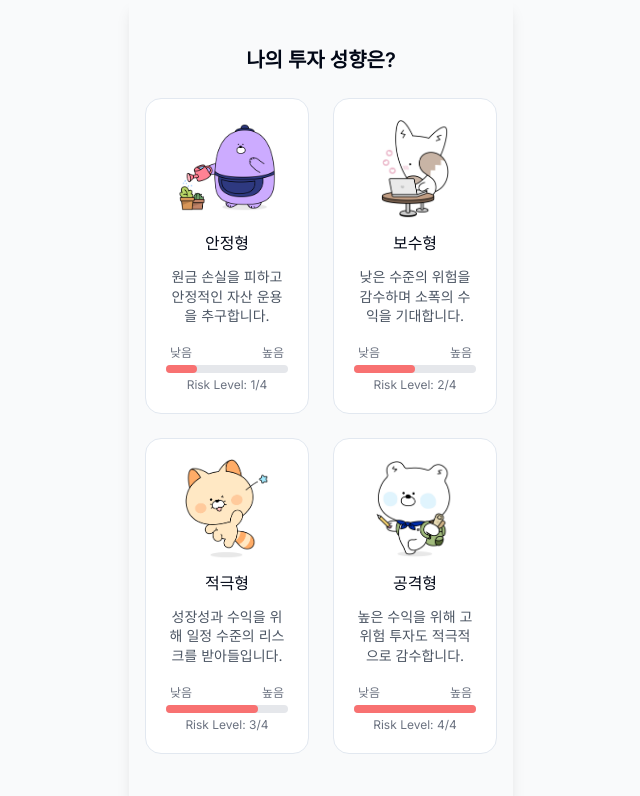
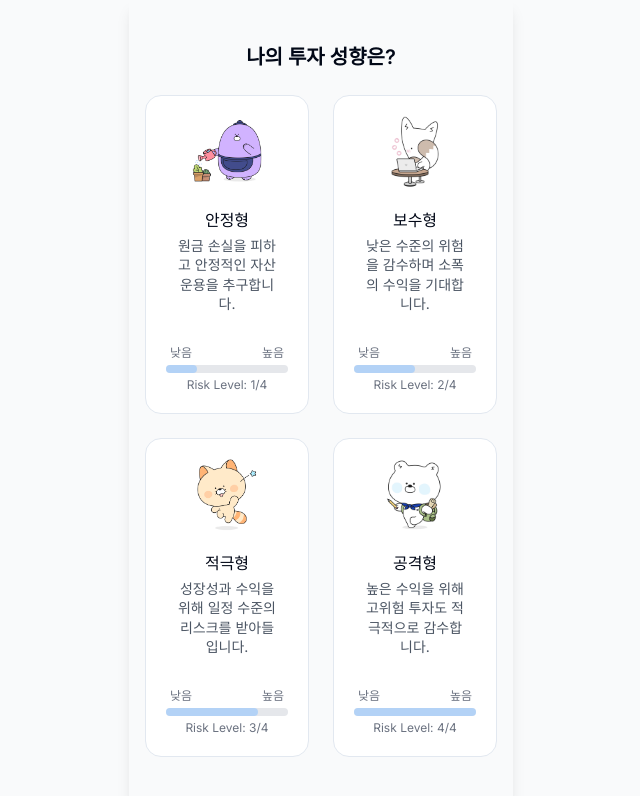
Before and after one commit to salle-malle/front, a Next.js app: page /investment-type in a window 1280 px wide. Shown: the top 796 px of the page, without its empty margins (319-959 px from the left). Built offline with nearby package versions, Linux system fonts and the light colour scheme; no server answers.

Commit message:
Style : 투자 성향 카드에서 risk level 색상 변경

```diff
--- a/src/app/investment-type/page.tsx
+++ b/src/app/investment-type/page.tsx
@@ -74,28 +74,36 @@ export default function InvestmentTypePage() {
             key={type}
             onClick={() => setSelected(type)}
             className={cn(
-              "border rounded-2xl p-5 flex flex-col items-center gap-3 transition bg-white",
+              "relative border rounded-2xl p-5 flex flex-col items-center gap-4 transition bg-white overflow-hidden text-center",
               selected === type
                 ? "border-blue-500 shadow-lg ring-2 ring-blue-300"
                 : "hover:shadow-md"
             )}>
-            <div className="w-[100px] h-[100px] relative transition-transform duration-200 hover:scale-105">
-              <Image src={img} alt={type} fill className="object-contain" />
+            {/* 캐릭터 이미지 상단 중앙 배치 */}
+            <div className="w-[72px] h-[72px] relative">
+              <Image
+                src={img}
+                alt={type}
+                fill
+                className="object-contain opacity-90"
+              />
             </div>
-            <h3 className="text-base font-medium">{type}</h3>
-            <p className="text-center text-gray-600 text-sm leading-snug">
-              {desc}
-            </p>
+
+            {/* 텍스트 영역 */}
+            <div className="px-2">
+              <h3 className="text-base font-medium mt-1">{type}</h3>
+              <p className="text-sm text-gray-600 leading-snug mt-1">{desc}</p>
+            </div>
 
             {/* Risk Level Bar */}
-            <div className="w-full mt-2">
+            <div className="w-full mt-4 z-10">
               <div className="flex justify-between text-xs text-gray-500 mb-1 px-1">
                 <span>낮음</span>
                 <span>높음</span>
               </div>
               <div className="relative h-2 bg-gray-200 rounded-full">
                 <div
-                  className="absolute h-2 bg-red-400 rounded-full transition-all duration-300"
+                  className="absolute h-2 bg-blue-300/60 rounded-full transition-all duration-300"
                   style={{ width: `${(risk / 4) * 100}%` }}
                 />
               </div>
```
